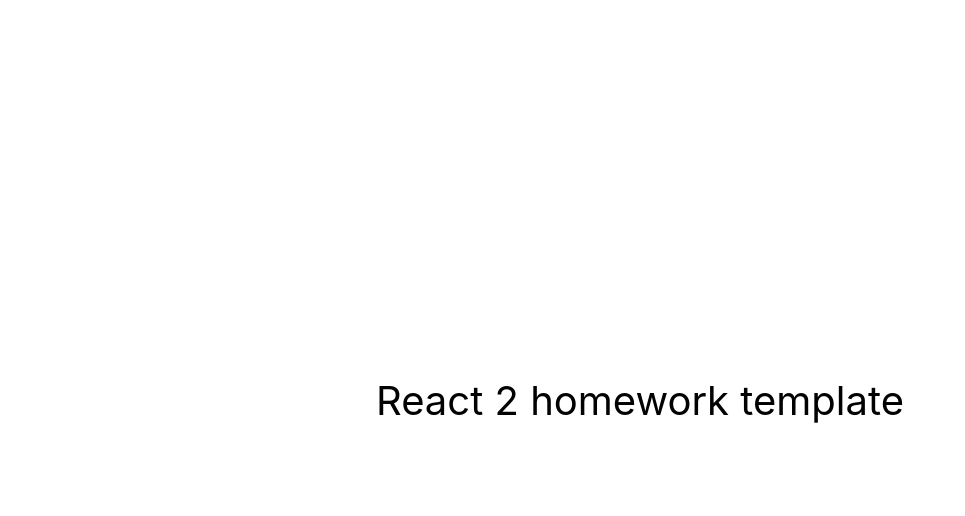
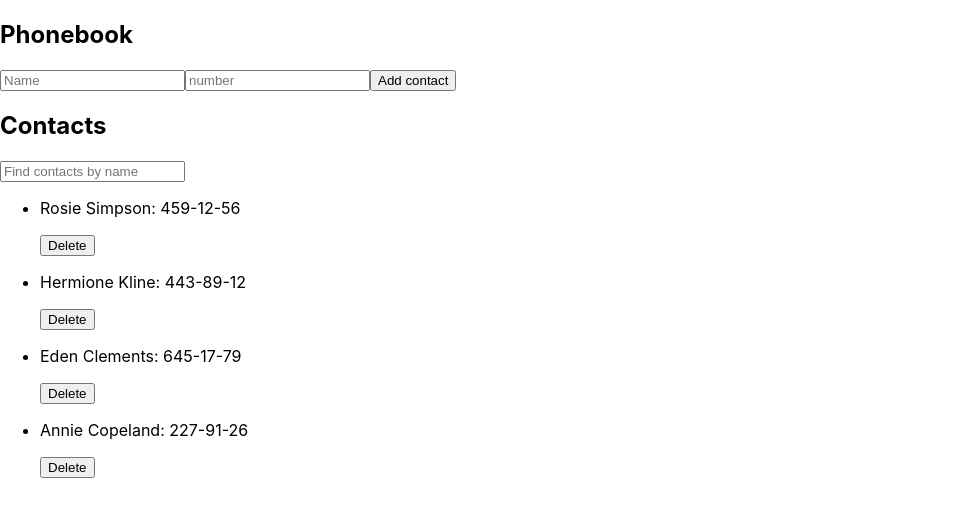
Before and after one commit to Oleg833/goit-react-hw-02-phonebook, a React (Create React App) app: page / in a window 1280 px wide. Shown: the top 516 px of the page, without its empty margins (0-965 px from the left). Built offline with nearby package versions, Linux system fonts and the light colour scheme.

Commit message:
next add

```diff
--- a/src/components/App.jsx
+++ b/src/components/App.jsx
@@ -1,16 +1,69 @@
-export const App = () => {
-  return (
-    <div
-      style={{
-        height: '100vh',
-        display: 'flex',
-        justifyContent: 'center',
-        alignItems: 'center',
-        fontSize: 40,
-        color: '#010101'
-      }}
-    >
-      React 2 homework template
-    </div>
-  );
-};
+import React, { Component } from 'react';
+import ContactForm from './ContactForm/ContactForm';
+import ContactList from './ContactList/ContactList';
+import Filter from './Filter/Filter';
+import { nanoid } from 'nanoid';
+import css from './App.module.css';
+
+export class App extends Component {
+  state = {
+    contacts: [
+      { id: 'id-1', name: 'Rosie Simpson', number: '459-12-56' },
+      { id: 'id-2', name: 'Hermione Kline', number: '443-89-12' },
+      { id: 'id-3', name: 'Eden Clements', number: '645-17-79' },
+      { id: 'id-4', name: 'Annie Copeland', number: '227-91-26' },
+    ],
+    filter: '',
+  };
+
+  formSubmit = ({ name, number }) => {
+    const contact = {
+      id: nanoid(),
+      name,
+      number,
+    };
+    this.state.contacts.some(
+      i =>
+        (i.name.toLowerCase() === contact.name.toLowerCase() &&
+          i.number === contact.number) ||
+        i.number === contact.number
+    )
+      ? alert(`${name} is already in contacts`)
+      : this.setState(({ contacts }) => ({
+          contacts: [contact, ...contacts],
+        }));
+  };
+
+  changeFilterInput = e => {
+    this.setState({ filter: e.target.value });
+  };
+
+  findContacts = () => {
+    const { filter, contacts } = this.state;
+    return contacts.filter(contact =>
+      contact.name.toLowerCase().includes(filter.toLowerCase())
+    );
+  };
+
+  deleteContact = id => {
+    this.setState(prevState => ({
+      contacts: prevState.contacts.filter(contact => contact.id !== id),
+    }));
+  };
+
+  render() {
+    const { filter } = this.state;
+    return (
+      <section className={css.section}>
+        <h1>Phonebook</h1>
+        <ContactForm onSubmit={this.formSubmit} />
+        <h2>Contacts</h2>
+        <Filter filter={filter} changeFilterInput={this.changeFilterInput} />
+        <ContactList
+          contacts={this.findContacts()}
+          deleteContact={this.deleteContact}
+        />
+      </section>
+    );
+  }
+}
--- /dev/null
+++ b/src/components/App.module.css
@@ -0,0 +1,3 @@
+.section {
+    margin: 0 auto;
+}
--- /dev/null
+++ b/src/components/ContactForm/ContactForm.jsx
@@ -0,0 +1,64 @@
+import React, { Component } from 'react';
+import PropTypes from 'prop-types';
+import css from './ContactForm.module.css';
+
+class ContactForm extends Component {
+    state = {
+        name: '',
+        number: '',
+    };
+
+    handleChange = event => {
+        const { name, value } = event.currentTarget;
+        this.setState({ [name]: value });
+    };
+
+    handleSubmit = event => {
+        event.preventDefault();
+        this.props.onSubmit(this.state);
+        this.setState({
+            name: '',
+            number: '',
+        });
+    };
+
+    render() {
+        const { name, number } = this.state;
+    return (
+        <form onSubmit={this.handleSubmit} className={css.form}>
+        <input
+            type="text"
+            name="name"
+            value={name}
+            onChange={this.handleChange}
+            placeholder="Name"
+            pattern="^[a-zA-Zа-яА-Я]+(([' -][a-zA-Zа-яА-Я ])?[a-zA-Zа-яА-Я]*)*$"
+            title="Name may contain only letters, apostrophe, dash and spaces.
+            For example Adrian, Jacob Mercer, Charles de Batz de Castelmore d'Artagnan"
+            required
+        />
+
+        <input
+            type="tel"
+            name="number"
+            value={number}
+            onChange={this.handleChange}
+            placeholder="number"
+            pattern="\+?\d{1,4}?[-.\s]?\(?\d{1,3}?\)?[-.\s]?\d{1,4}[-.\s]?\d{1,4}[-.\s]?\d{1,9}"
+            title="Phone number must be digits and can contain spaces, dashes, parentheses and can start with +"
+            required
+        />
+
+        <button type="submit">Add contact</button>
+        </form>
+    );
+    }
+}
+
+ContactForm.prototypes = {
+    name: PropTypes.string.isRequired,
+    number: PropTypes.number.isRequired,
+    onSubmit: PropTypes.func.isRequired,
+};
+
+export default ContactForm;
--- /dev/null
+++ b/src/components/ContactForm/ContactForm.module.css
@@ -0,0 +1,3 @@
+.form {
+    margin: 0;
+}
--- /dev/null
+++ b/src/components/ContactList/ContactList.jsx
@@ -0,0 +1,29 @@
+import PropTypes from 'prop-types';
+import css from './ContactList.module.css';
+
+const ContactList = ({ contacts, deleteContact }) => (
+    <ul className={css.contactList}>
+        {contacts.map(({ id, name, number }) => {
+            return (
+                <li key={id}>
+                    <p>{name}: {number}</p>
+                    <button type="button" onClick={() => deleteContact(id)}>
+                    Delete</button>
+                </li>
+            );
+        })}
+    </ul>
+);
+
+ContactList.propTypes = {
+contacts: PropTypes.arrayOf(
+PropTypes.shape({
+id: PropTypes.string.isRequired,
+name: PropTypes.string.isRequired,
+number: PropTypes.string.isRequired,
+})
+).isRequired,
+deleteContact: PropTypes.func.isRequired,
+};
+
+export default ContactList;
--- /dev/null
+++ b/src/components/ContactList/ContactList.module.css
@@ -0,0 +1,3 @@
+.contactList {
+    margin: 0;
+}
--- /dev/null
+++ b/src/components/Filter/Filter.jsx
@@ -0,0 +1,20 @@
+import PropTypes from 'prop-types';
+import css from './Filter.module.css';
+
+const Filter = ({ filter, changeFilterInput }) => (
+    <label className={css.label}>
+        <input
+        type="text"
+        name={filter}
+        onChange={changeFilterInput}
+        placeholder="Find contacts by name"
+        />
+    </label>
+);
+
+Filter.propTypes = {
+filter: PropTypes.string.isRequired,
+changeFilterInput: PropTypes.func.isRequired,
+};
+
+export default Filter;
--- /dev/null
+++ b/src/components/Filter/Filter.module.css
@@ -0,0 +1,3 @@
+.label {
+    display: block;
+}
```
